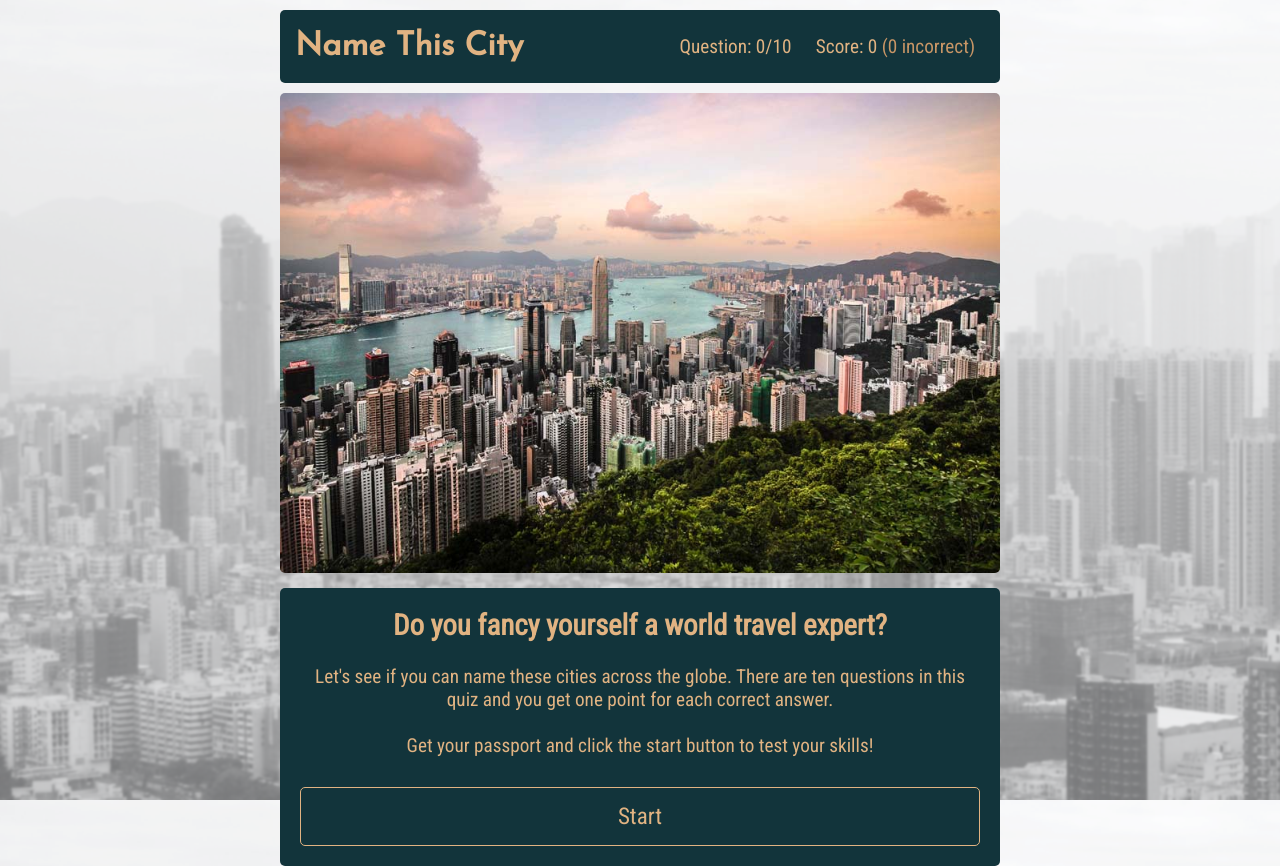
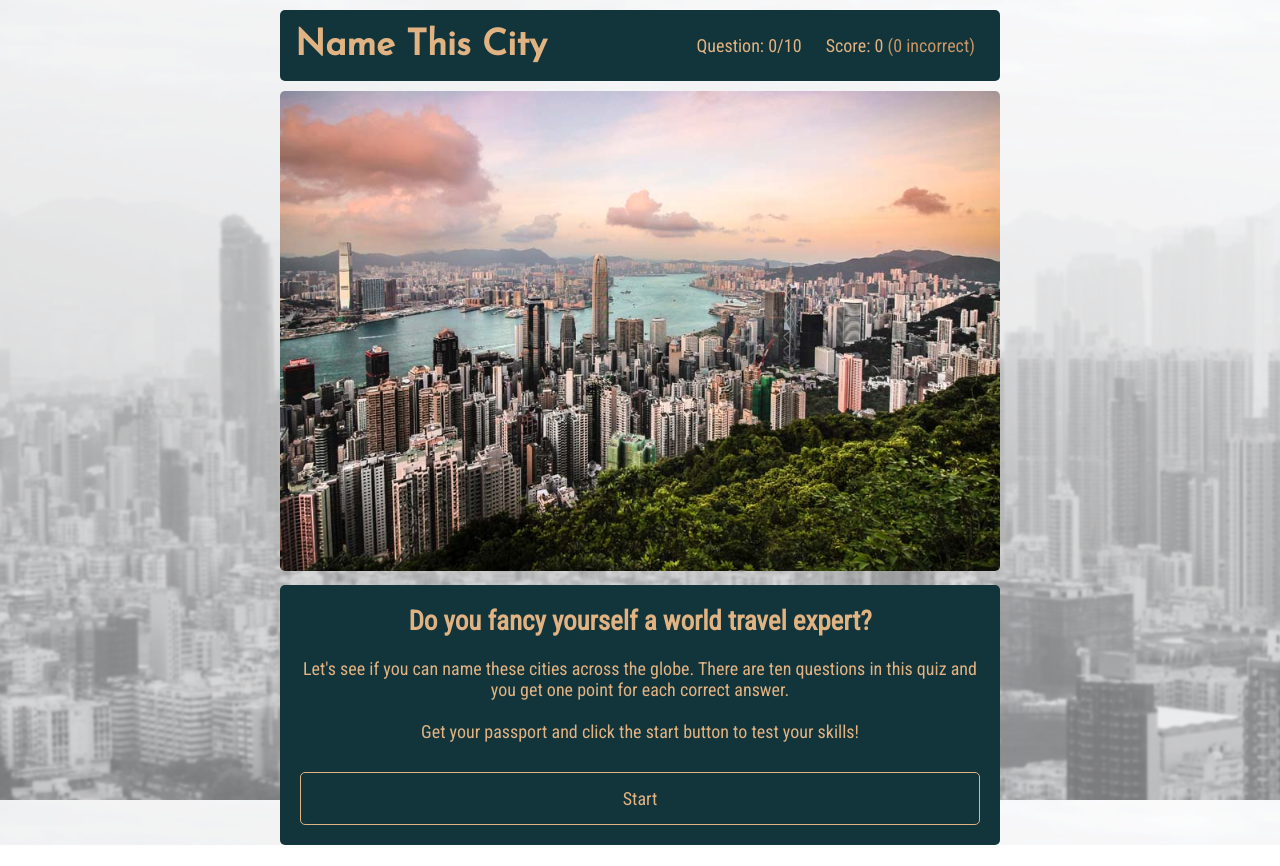
Before and after one commit to gavinmgrant/quiz-app, a plain HTML site: page index.html in a window 1280 px wide. After the commit the page ends 845 px from the top, so only its background shows below. Drawn offline with nearby package versions, Linux system fonts and the light colour scheme.

Commit message:
updated font size

```diff
--- a/index.css
+++ b/index.css
@@ -18,7 +18,7 @@ html {
 
 body {
     font-family: 'Roboto Condensed', sans-serif;
-    font-size: 1em;
+    font-size: 18px;
     color: #e1b382;
     padding: 0px;
     background: none;
@@ -42,7 +42,6 @@ fieldset {
 
 header h1 {
     font-family: 'Josefin Sans', sans-serif;
-    font-size: 1.7em;
     padding: 5px;
 }
 
@@ -86,7 +85,7 @@ button {
     background-color: #12343b;
     border: 1px solid #e1b382;
     font-family: 'Roboto Condensed', sans-serif;
-    font-size: 1.2em;
+    font-size: 18px;
     margin-left: auto;
     margin-right: auto;
     margin-top: 30px;
@@ -125,10 +124,6 @@ button:hover,
 }
 
 @media screen and (min-width: 600px) {
-    body {
-        font-size: 1.1em;
-    }
-
     header li {
         display: inline-block;
         padding: 10px;
@@ -141,10 +136,6 @@ button:hover,
 }
 
 @media screen and (min-width: 840px) {
-    body {
-        font-size: 1.2em;
-    }
-
     header {
         display: flex;
         justify-content: space-between;
```
